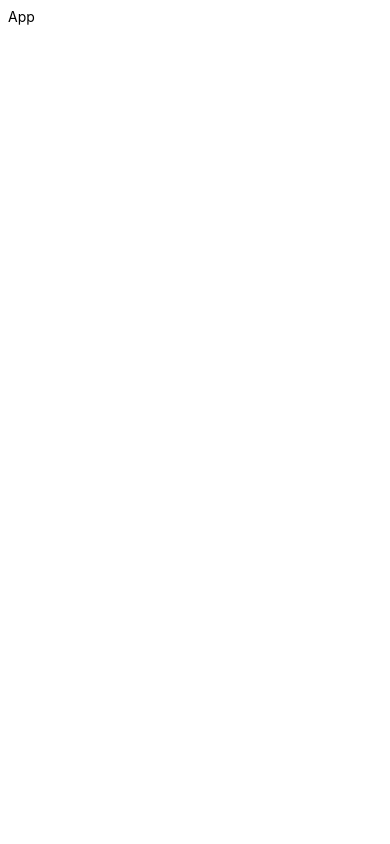
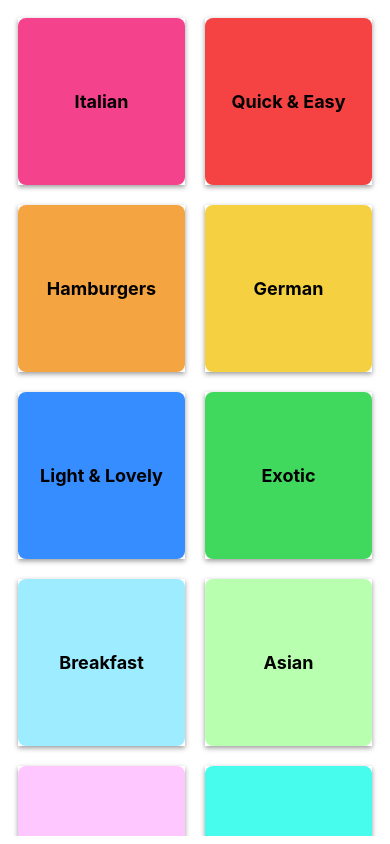
Before and after one commit to TheHolographicP/RNCourse-Exercise3, a React Native app: screen / in a window 390 px wide. Built offline with nearby package versions, Linux system fonts and the light colour scheme.

Commit message:
Create Category screen and associated components;

```diff
--- a/App.tsx
+++ b/App.tsx
@@ -1,6 +1,7 @@
 import { useState } from 'react'
 import { StyleSheet, Text } from 'react-native';
 import { SafeAreaProvider, SafeAreaView } from 'react-native-safe-area-context';
+import CategoriesScreen from 'screens/Categories';
 
 
 export default function App() {
@@ -8,7 +9,7 @@ export default function App() {
   return (
     <SafeAreaProvider>
       <SafeAreaView style={styles.screensContainer} >
-        <Text>App</Text>
+        <CategoriesScreen/>
       </SafeAreaView>
     </SafeAreaProvider>
   );
--- /dev/null
+++ b/components/CategoryGridTile.tsx
@@ -0,0 +1,43 @@
+import { Pressable, View, Text, StyleSheet } from "react-native";
+import type Category from "models/category";
+import LAYOUT from "constants/layout";
+
+
+function CategoryGridTile({category}: {category: Category}) {
+    return <View style={styles.gridItem}>
+        <Pressable style={styles.button}>
+            <View style={[styles.innerContainer, {backgroundColor: category.color}]}>
+                <Text style={styles.itemText}>{category.title}</Text>
+            </View>
+        </Pressable>
+    </View>
+}
+
+const styles = StyleSheet.create({
+    gridItem: {
+        flex: 1,
+        margin: LAYOUT.gap,
+        aspectRatio: 1,
+        elevation: 4,
+        shadowColor: 'black',
+        shadowOpacity: 0.4,
+        shadowOffset: {width: 0, height: 2},
+        shadowRadius: 5,
+    },
+    button: {
+        flex: 1,
+    },
+    innerContainer: {
+        flex: 1,
+        borderRadius: LAYOUT.borderRadius,
+        alignItems: 'center',
+        justifyContent: 'center',
+    },
+    itemText: {
+        fontSize: 18,
+        fontWeight: 'bold',
+        textAlign: 'center',
+    }
+});
+
+export default CategoryGridTile;
--- /dev/null
+++ b/screens/Categories.tsx
@@ -0,0 +1,35 @@
+import { StyleSheet, Text, View, FlatList } from 'react-native';
+
+import { CATEGORIES } from 'data/dummy-data'
+import  Colors  from 'constants/colors'
+import  Layout  from 'constants/layout'
+import Category from 'models/category';
+
+import CategoryGridTile from 'components/CategoryGridTile';
+
+function RenderCategoryItem(itemData: { item: Category }) {
+    return <CategoryGridTile category={itemData.item} />
+}
+
+function CategoriesScreen() {
+    return <View style={styles.categoriesList}>
+        <FlatList
+            data={CATEGORIES}
+            keyExtractor={(item) => item.id}
+            renderItem={RenderCategoryItem}
+            numColumns={2}
+        />
+    </View>
+}
+
+
+const styles = StyleSheet.create({
+    rootScreen:{
+        flex:1,
+    },
+    categoriesList:{
+        flex:1,
+    },
+});
+
+export default CategoriesScreen;
```
